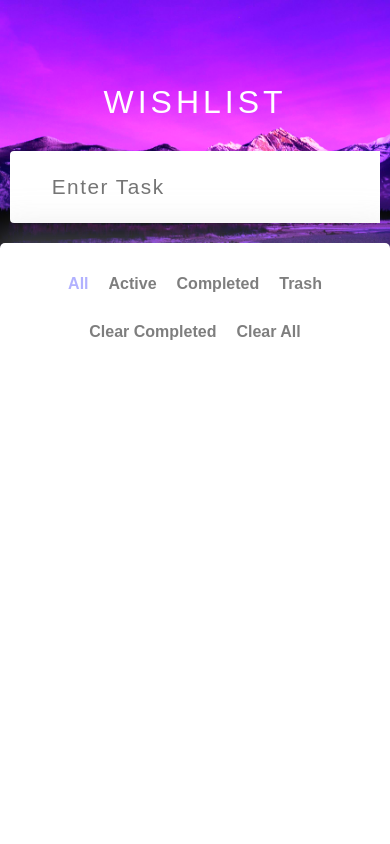
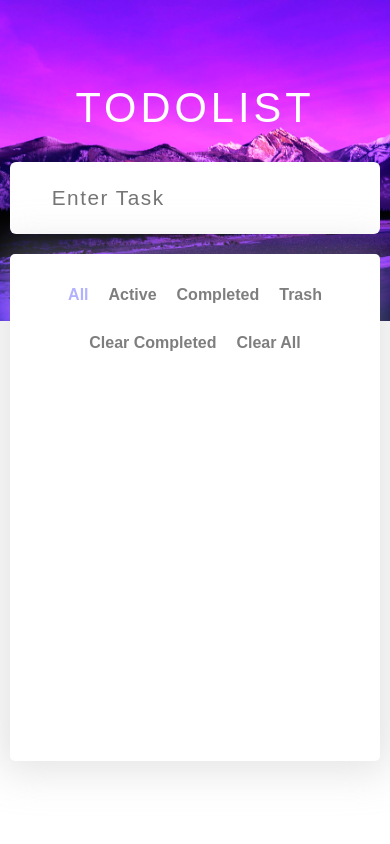
Before and after one commit to devs-toni/wishlist-secured-ddd, a React (Create React App) app: page / in a window 390 px wide. Shown: the top 844 px of the page. Built offline with nearby package versions, Linux system fonts and the light colour scheme.

Commit message:
improve responsive styles

```diff
--- a/src/assets/styles/components/tasks/_form.scss
+++ b/src/assets/styles/components/tasks/_form.scss
@@ -9,8 +9,8 @@
   align-items: center;
 
   @media screen and (max-width: 800px) {
-    width: 100vw;
-    min-width: 100vw;
+    width: 95vw;
+    min-width: 95vw;
   }
 
   &__input {
@@ -19,7 +19,7 @@
     font-weight: 500;
     background-color: white;
     padding: 24px 42px 24px 42px;
-    border-radius: 4px 0 0 4px;
+    border-radius: 6px;
     outline: none;
     border: none;
     margin-bottom: 20px;
@@ -28,7 +28,7 @@
 
     @media screen and (max-width: 510px) {
       margin-bottom: 20px;
-      width: 95%;
+      width: 95vw;
     }
   }
 
--- a/src/assets/styles/components/tasks/_task-list.scss
+++ b/src/assets/styles/components/tasks/_task-list.scss
@@ -22,7 +22,7 @@
     letter-spacing: 4px;
 
     @media screen and (max-width: 450px) {
-      font-size: 2em;
+      font-size: 2.6em;
     }
   }
 
@@ -44,16 +44,15 @@
     }
 
     @media screen and (max-width: 800px) {
-      width: 100vw;
-      min-height: 100vh;
-      min-width: 100vw;
+      min-width: 95vw;
+      width: 95vw;
       margin: 0;
     }
 
     @media screen and (max-width: 420px) {
-      width: 100vw;
-      min-height: 100vh;
-      margin-bottom: 0;
+      min-width: 95vw;
+      width: 95vw;
+      margin: 0;
     }
 
     &--container {
--- a/src/componentes/Form.jsx
+++ b/src/componentes/Form.jsx
@@ -23,7 +23,7 @@ export default function Form({ onSubmit }) {
         title: 'Error...',
         text: "Name can't be empty!",
       })
-    } else if (inputTask.length < 4) {
+    } else if (inputTask.length < 2) {
       Swal.fire({
         icon: 'error',
         title: 'Error...',
--- a/src/componentes/Main.jsx
+++ b/src/componentes/Main.jsx
@@ -54,7 +54,7 @@ const Main = () => {
         &&
         (
           <div className="wish-list">
-            <h1 className='wish-list__title'>WISHLIST</h1>
+            <h1 className='wish-list__title'>TODOLIST</h1>
             <Form onSubmit={addTask} />
             <div className='wish-list__main'>
               <WishList
@@ -72,4 +72,4 @@ const Main = () => {
   )
 }
 
-export default Main
+export default Main;
--- a/src/context/WishContext.jsx
+++ b/src/context/WishContext.jsx
@@ -67,7 +67,7 @@ export const WishProvider = ({ children }) => {
           title: 'Error...',
           text: "Name can't be empty!",
         })
-      } else if (name.length < 4) {
+      } else if (name.length < 2) {
         await Swal.fire({
           icon: 'error',
           title: 'Error...',
```
